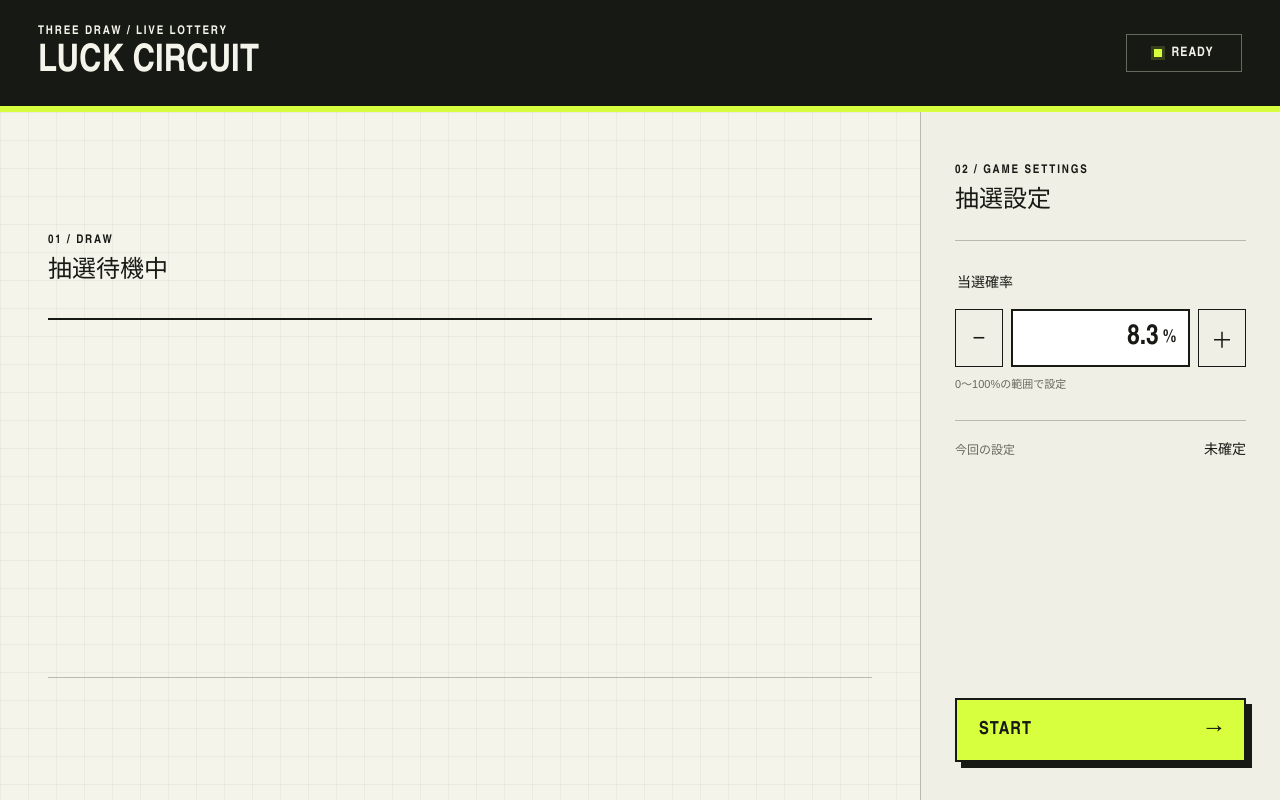
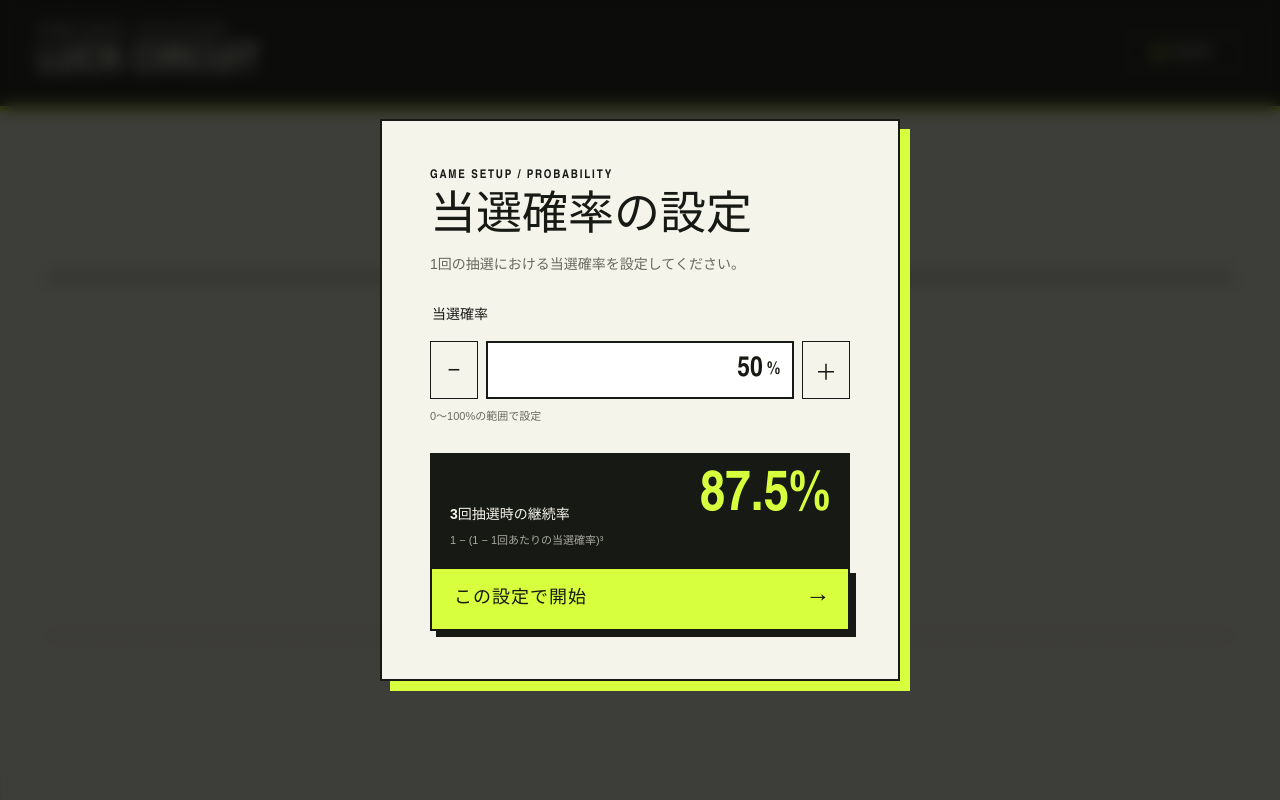
Before and after one commit to akiohiratani/Gurune, a React (Vite) app: page / in a window 1280 px wide. Built offline with nearby package versions, Linux system fonts and the light colour scheme.

Commit message:
起動画面の編集

```diff
--- a/src/App.css
+++ b/src/App.css
@@ -1,5 +1,70 @@
 #root {
   min-height: 100vh;
+}
+
+.settings-modal-backdrop {
+  position: fixed;
+  z-index: 20;
+  inset: 0;
+  display: grid;
+  place-items: center;
+  padding: 20px;
+  background: rgba(9, 10, 8, 0.78);
+  backdrop-filter: blur(8px);
+  animation: win-overlay-in 240ms ease-out both;
+}
+
+.settings-modal {
+  width: min(100%, 520px);
+  max-height: calc(100vh - 40px);
+  overflow-y: auto;
+  padding: clamp(28px, 5vw, 48px);
+  background: var(--paper);
+  border: 2px solid var(--ink);
+  box-shadow: 10px 10px 0 var(--acid);
+}
+
+.settings-modal h2 {
+  margin: 0;
+  font-size: clamp(30px, 6vw, 46px);
+  line-height: 1.1;
+}
+
+.settings-modal-description {
+  margin: 14px 0 0;
+  color: var(--muted);
+  font-size: 14px;
+}
+
+.continuation-rate {
+  margin-top: 26px;
+  padding: 20px;
+  display: grid;
+  grid-template-columns: 1fr auto;
+  align-items: end;
+  gap: 8px 16px;
+  background: var(--ink);
+  color: var(--paper);
+}
+
+.continuation-rate > span {
+  font-size: 14px;
+  font-weight: 700;
+}
+
+.continuation-rate strong {
+  color: var(--acid);
+  font: 900 clamp(34px, 8vw, 56px)/0.9 'Arial Narrow', sans-serif;
+}
+
+.continuation-rate small {
+  grid-column: 1 / -1;
+  color: #a9aa9f;
+  font-size: 11px;
+}
+
+.settings-modal-start {
+  margin-top: 28px;
 }
 
 .win-pattern-overlay {
@@ -124,7 +189,7 @@
 .game-shell {
   min-height: 100vh;
   display: grid;
-  grid-template-columns: minmax(0, 1fr) 360px;
+  grid-template-columns: minmax(0, 1fr);
   grid-template-rows: auto 1fr;
   background-color: var(--paper);
   background-image:
@@ -192,14 +257,12 @@
   justify-content: center;
 }
 
-.stage-heading,
 .panel-heading {
   display: flex;
   align-items: flex-end;
   justify-content: space-between;
 }
 
-.stage-heading h2,
 .panel-heading h2 {
   margin: 0;
   font-size: 24px;
@@ -207,17 +270,9 @@
   letter-spacing: 0;
 }
 
-.running-win-count {
-  margin: 0;
-  padding: 8px 12px;
-  background: var(--ink);
-  color: var(--acid);
-  font-weight: 800;
-}
-
 .countdown-display {
   min-height: 360px;
-  margin-top: 34px;
+  margin-top: 0;
   display: grid;
   place-items: center;
   overflow: visible;
@@ -245,14 +300,6 @@
     transform: scale(2);
     opacity: 1;
   }
-}
-
-.control-panel {
-  padding: 52px 34px 38px;
-  display: flex;
-  flex-direction: column;
-  background: #f0efe5;
-  border-left: 1px solid var(--line);
 }
 
 .panel-heading {
@@ -347,22 +394,6 @@
 .field-message--error {
   color: #c7371a;
   font-weight: 700;
-}
-
-.locked-setting {
-  margin-top: 25px;
-  padding: 17px 0;
-  display: flex;
-  justify-content: space-between;
-  align-items: center;
-  border-top: 1px solid var(--line);
-  color: var(--muted);
-  font-size: 12px;
-}
-
-.locked-setting strong {
-  color: var(--ink);
-  font-size: 14px;
 }
 
 .primary-action,
@@ -496,19 +527,11 @@
 
 @media (max-width: 900px) {
   .game-shell {
-    grid-template-columns: 1fr;
-    grid-template-rows: auto auto auto;
+    grid-template-rows: auto 1fr;
   }
 
   .game-stage {
     padding: 38px 24px;
-  }
-
-  .control-panel {
-    min-height: 420px;
-    padding: 36px 24px 30px;
-    border-top: 1px solid var(--line);
-    border-left: 0;
   }
 
   .primary-action,
--- a/src/App.tsx
+++ b/src/App.tsx
@@ -1,8 +1,7 @@
 import { useMemo } from 'react'
-import { parseProbabilityPercent } from './application/probabilityPercent'
 import { RandomLotteryFactory } from './infrastructure/lottery/RandomLotteryFactory'
 import { RandomWinPatternSelector } from './infrastructure/lottery/RandomWinPatternSelector'
-import { ProbabilitySetting } from './presentation/components/ProbabilitySetting/ProbabilitySetting'
+import { GameSettingsModal } from './presentation/components/GameSettingsModal/GameSettingsModal'
 import { ResultScreen } from './presentation/components/ResultScreen/ResultScreen'
 import { WinPatternOverlay } from './presentation/components/WinPatternOverlay/WinPatternOverlay'
 import { useLotteryGame } from './presentation/hooks/useLotteryGame'
@@ -13,17 +12,26 @@ function App() {
   const winPatternSelector = useMemo(() => new RandomWinPatternSelector(), [])
   const game = useLotteryGame(lotteryFactory, winPatternSelector)
   const isIdle = game.status === 'idle'
-  const canStart = isIdle && parseProbabilityPercent(game.probabilityPercent).valid
   const countdownImagePath = game.currentIndex >= 0
     ? `/count/img/${game.holds.length - game.currentIndex}.png`
     : null
 
   if (game.status === 'finished') {
-    return <ResultScreen records={game.winRecords} onReset={game.reset} />
+    return <ResultScreen records={game.winRecords} onReplay={game.reset} />
   }
 
   return (
     <main className="game-shell">
+      {isIdle && (
+        <GameSettingsModal
+          probabilityPercent={game.probabilityPercent}
+          continuationRatePercent={game.continuationRatePercent}
+          error={game.error}
+          canStart={game.canStart}
+          onProbabilityChange={game.updateProbability}
+          onStart={game.start}
+        />
+      )}
       {game.presentationPath && game.presentationResult && (
         <WinPatternOverlay imagePath={game.presentationPath} result={game.presentationResult} />
       )}
@@ -40,14 +48,6 @@ function App() {
       </header>
 
       <section className="game-stage" aria-label="抽選ゲーム">
-        <div className="stage-heading">
-          <div>
-            <p className="section-index">01 / DRAW</p>
-            <h2>{isIdle ? '抽選待機中' : '抽選中'}</h2>
-          </div>
-          {!isIdle && <p className="running-win-count">WIN {game.winRecords.length}</p>}
-        </div>
-
         <div className="countdown-display" aria-live="polite" aria-label="抽選カウントダウン">
           {countdownImagePath && (
             <img
@@ -60,39 +60,6 @@ function App() {
         </div>
       </section>
 
-      <aside className="control-panel" aria-label="ゲーム設定">
-        <div className="panel-heading">
-          <p className="section-index">02 / GAME SETTINGS</p>
-          <h2>抽選設定</h2>
-        </div>
-
-        <ProbabilitySetting
-          value={game.probabilityPercent}
-          disabled={!isIdle}
-          error={game.error}
-          onChange={game.updateProbability}
-        />
-
-        <div className="locked-setting">
-          <span>今回の設定</span>
-          <strong>
-            {game.lockedProbability === null
-              ? '未確定'
-              : `${Number((game.lockedProbability * 100).toFixed(10))}%`}
-          </strong>
-        </div>
-
-        {isIdle ? (
-          <button type="button" className="primary-action" disabled={!canStart} onClick={game.start}>
-            <span>START</span>
-            <span aria-hidden="true">→</span>
-          </button>
-        ) : (
-          <button type="button" className="secondary-action" onClick={game.reset}>
-            RESET
-          </button>
-        )}
-      </aside>
     </main>
   )
 }
--- /dev/null
+++ b/src/application/continuationRate.ts
@@ -0,0 +1,24 @@
+import { parseProbabilityPercent } from './probabilityPercent'
+
+export type ContinuationRateResult =
+  | { valid: true; percent: number }
+  | { valid: false }
+
+/**
+ * 1回あたりの当選確率から、指定回数以内に1回以上当選する確率を求めます。
+ */
+export function calculateContinuationRate(
+  probabilityPercent: string,
+  drawCount: number,
+): ContinuationRateResult {
+  const parsed = parseProbabilityPercent(probabilityPercent)
+  if (!parsed.valid || !Number.isInteger(drawCount) || drawCount < 1) {
+    return { valid: false }
+  }
+
+  const probability = 1 - (1 - parsed.probability) ** drawCount
+  return {
+    valid: true,
+    percent: Number((probability * 100).toFixed(1)),
+  }
+}
--- a/src/config/gameConfig.ts
+++ b/src/config/gameConfig.ts
@@ -1,5 +1,5 @@
 export const gameConfig = {
-  defaultHitProbability: 1 / 12,
+  defaultHitProbability: 0.5,
   initialCount: 3,
   countdownIntervalMs: 1000,
   resultPresentationMs: 5000,
--- /dev/null
+++ b/src/presentation/components/GameSettingsModal/GameSettingsModal.tsx
@@ -0,0 +1,62 @@
+import { ProbabilitySetting } from '../ProbabilitySetting/ProbabilitySetting'
+
+type GameSettingsModalProps = {
+  probabilityPercent: string
+  continuationRatePercent: number | null
+  error: string | null
+  canStart: boolean
+  onProbabilityChange: (value: string) => void
+  onStart: () => void
+}
+
+export function GameSettingsModal({
+  probabilityPercent,
+  continuationRatePercent,
+  error,
+  canStart,
+  onProbabilityChange,
+  onStart,
+}: GameSettingsModalProps) {
+  return (
+    <div className="settings-modal-backdrop">
+      <section
+        className="settings-modal"
+        role="dialog"
+        aria-modal="true"
+        aria-labelledby="settings-modal-title"
+        aria-describedby="settings-modal-description"
+      >
+        <p className="section-index">GAME SETUP / PROBABILITY</p>
+        <h2 id="settings-modal-title">当選確率の設定</h2>
+        <p id="settings-modal-description" className="settings-modal-description">
+          1回の抽選における当選確率を設定してください。
+        </p>
+
+        <ProbabilitySetting
+          value={probabilityPercent}
+          disabled={false}
+          error={error}
+          onChange={onProbabilityChange}
+        />
+
+        <div className="continuation-rate" aria-live="polite">
+          <span>3回抽選時の継続率</span>
+          <strong>
+            {continuationRatePercent === null ? '—' : `${continuationRatePercent}%`}
+          </strong>
+          <small>1 − (1 − 1回あたりの当選確率)³</small>
+        </div>
+
+        <button
+          type="button"
+          className="primary-action settings-modal-start"
+          disabled={!canStart}
+          onClick={onStart}
+        >
+          <span>この設定で開始</span>
+          <span aria-hidden="true">→</span>
+        </button>
+      </section>
+    </div>
+  )
+}
--- a/src/presentation/hooks/useLotteryGame.ts
+++ b/src/presentation/hooks/useLotteryGame.ts
@@ -1,7 +1,8 @@
 import { useCallback, useEffect, useMemo, useRef, useState } from 'react'
 import type { LotteryFactory } from '../../application/ports/LotteryFactory'
 import type { WinPatternSelector } from '../../application/ports/WinPatternSelector'
-import { probabilityToPercent } from '../../application/probabilityPercent'
+import { calculateContinuationRate } from '../../application/continuationRate'
+import { parseProbabilityPercent, probabilityToPercent } from '../../application/probabilityPercent'
 import { DrawHoldUseCase } from '../../application/usecases/DrawHoldUseCase'
 import { SelectWinPatternUseCase } from '../../application/usecases/SelectWinPatternUseCase'
 import { StartGameUseCase } from '../../application/usecases/StartGameUseCase'
@@ -28,7 +29,6 @@ export function useLotteryGame(lotteryFactory: LotteryFactory, winPatternSelecto
   const [error, setError] = useState<string | null>(null)
   const [holds, setHolds] = useState<Hold[]>(createHolds)
   const [currentIndex, setCurrentIndex] = useState(-1)
-  const [lockedProbability, setLockedProbability] = useState<number | null>(null)
   const [presentationPath, setPresentationPath] = useState<string | null>(null)
   const [presentationResult, setPresentationResult] = useState<'hit' | 'miss' | null>(null)
   const [winRecords, setWinRecords] = useState<WinRecord[]>([])
@@ -40,6 +40,14 @@ export function useLotteryGame(lotteryFactory: LotteryFactory, winPatternSelecto
     () => new SelectWinPatternUseCase(winPatternSelector),
     [winPatternSelector],
   )
+  const probabilityValidation = useMemo(
+    () => parseProbabilityPercent(probabilityPercent),
+    [probabilityPercent],
+  )
+  const continuationRate = useMemo(
+    () => calculateContinuationRate(probabilityPercent, gameConfig.initialCount),
+    [probabilityPercent],
+  )
 
   const start = useCallback(() => {
     if (status !== 'idle') return
@@ -50,7 +58,6 @@ export function useLotteryGame(lotteryFactory: LotteryFactory, winPatternSelecto
     }
 
     sessionRef.current = result.session
-    setLockedProbability(result.session.settings.hitProbability)
     setError(null)
     setPresentationPath(null)
     setPresentationResult(null)
@@ -66,7 +73,6 @@ export function useLotteryGame(lotteryFactory: LotteryFactory, winPatternSelecto
     setError(null)
     setHolds(createHolds())
     setCurrentIndex(-1)
-    setLockedProbability(null)
     setPresentationPath(null)
     setPresentationResult(null)
     setWinRecords([])
@@ -141,10 +147,11 @@ export function useLotteryGame(lotteryFactory: LotteryFactory, winPatternSelecto
     error,
     holds,
     currentIndex,
-    lockedProbability,
     presentationPath,
     presentationResult,
     winRecords,
+    canStart: status === 'idle' && probabilityValidation.valid,
+    continuationRatePercent: continuationRate.valid ? continuationRate.percent : null,
     updateProbability,
     start,
     reset,
```
Also changed, not shown: src/presentation/components/ResultScreen/ResultScreen.tsx (+4 -4 lines), 1 other file (tests, documents, lock files or other folders).
